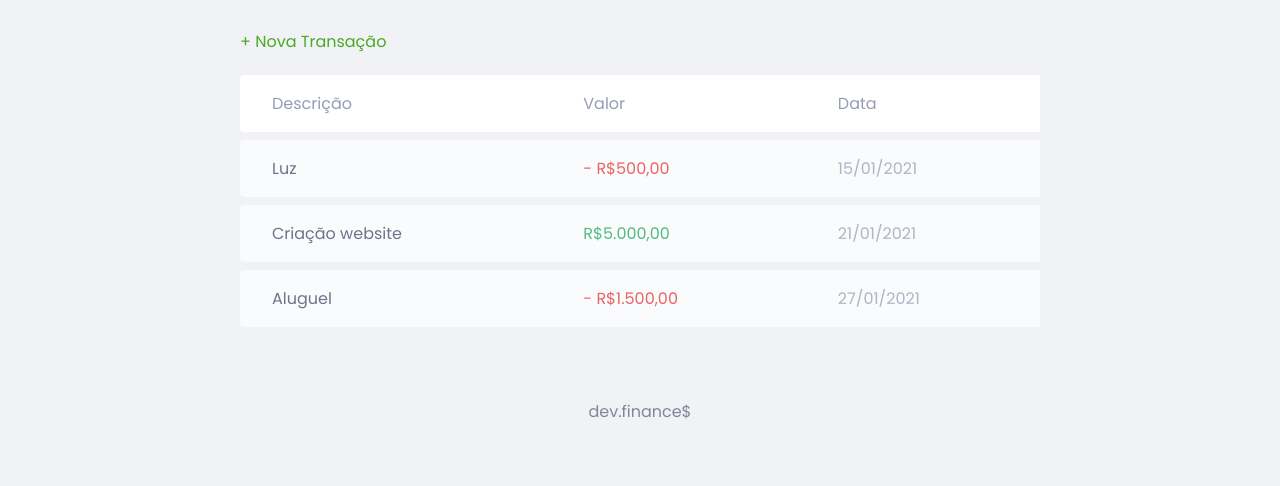
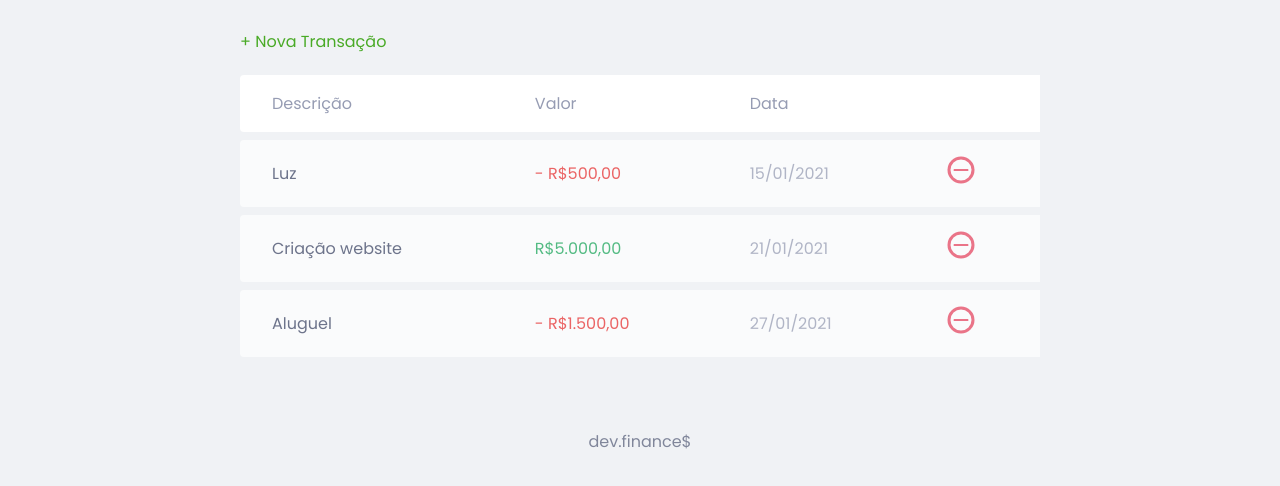
Before and after one commit to devMagno/dev.finances, a plain HTML site: page index.html in a window 1280 px wide. Shown: the part 594-1080 px from the top of the page. Before the commit the page ends 1050 px from the top, so only its background shows below. Drawn offline with Linux system fonts and the light colour scheme.

Commit message:
Adiciona imagem na tabela de transações

```diff
--- a/index.html
+++ b/index.html
@@ -52,6 +52,7 @@
             <th>Descrição</th>
             <th>Valor</th>
             <th>Data</th>
+            <th></th>
           </tr>
         </thead>
         <tbody>
@@ -59,16 +60,25 @@
             <td class="description">Luz</td>
             <td class="expense">- R$500,00</td>
             <td class="date">15/01/2021</td>
+            <td>
+              <img src="assets/minus.svg" alt="Remover transação">
+            </td>
           </tr>
           <tr>
             <td class="description">Criação website</td>
             <td class="income">R$5.000,00</td>
             <td class="date">21/01/2021</td>
+            <td>
+              <img src="assets/minus.svg" alt="Remover transação">
+            </td>
           </tr>
           <tr>
             <td class="description">Aluguel</td>
             <td class="expense">- R$1.500,00</td>
             <td class="date">27/01/2021</td>
+            <td>
+              <img src="assets/minus.svg" alt="Remover transação">
+            </td>
           </tr>
         </tbody>
       </table>
```
